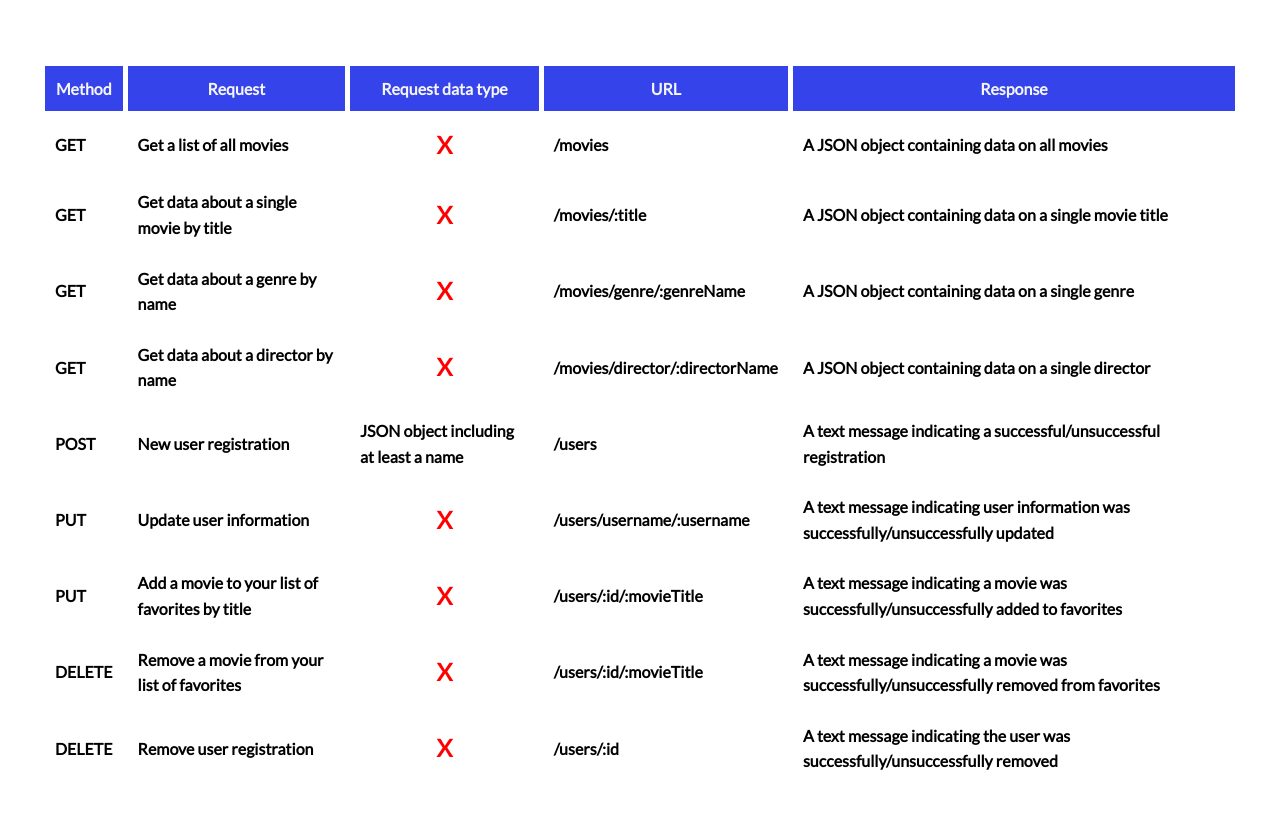
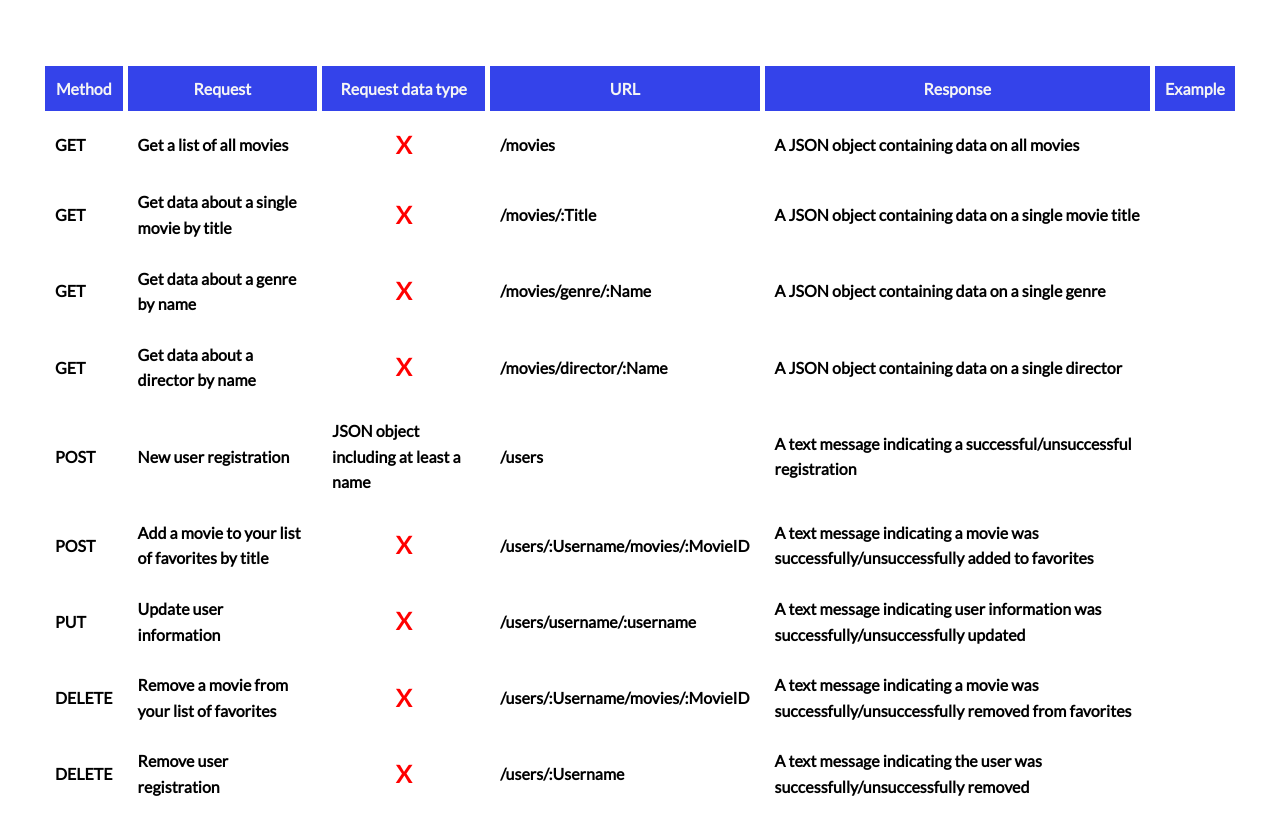
Before and after one commit to MajestysFiend/myFlix-API, a website: page public/documentation.html in a window 1280 px wide. Shown: the part 428-1251 px from the top of the page. Before the commit the page ends 1225 px from the top, so only its background shows below. Drawn offline with Linux system fonts and the light colour scheme; a web font is replaced by a local one.

Commit message:
Update documentation.html

```diff
--- a/public/documentation.html
+++ b/public/documentation.html
@@ -5,7 +5,7 @@
         <meta charset="UTF-8">
         <meta http-equiv="X-UA-Compatible" content="IE=edge">
         <meta name="viewport" content="width=device-width, initial-scale=1.0">
-        <title>Achievement 2 Project</title>
+        <title>myFlix Documentation</title>
         <link rel="preconnect" href="https://fonts.googleapis.com">
         <link rel="preconnect" href="https://fonts.gstatic.com" crossorigin>
         <link href="https://fonts.googleapis.com/css2?family=Climate+Crisis&family=Lato&display=swap" rel="stylesheet">
@@ -26,6 +26,7 @@
                 <th>Request data type</th>
                 <th>URL</th>
                 <th>Response</th>
+                <th>Example</th>
             </tr>
             <tr>
                 <td>GET</td>
@@ -38,21 +39,21 @@
                 <td>GET</td>
                 <td>Get data about a single movie by title</td>
                 <td class="none">X</td>
-                <td>/movies/:title</td>
+                <td>/movies/:Title</td>
                 <td>A JSON object containing data on a single movie title</td>
             </tr>
             <tr>
                 <td>GET</td>
                 <td>Get data about a genre by name</td>
                 <td class="none">X</td>
-                <td>/movies/genre/:genreName</td>
+                <td>/movies/genre/:Name</td>
                 <td>A JSON object containing data on a single genre</td>
             </tr>
             <tr>
                 <td>GET</td>
                 <td>Get data about a director by name</td>
                 <td class="none">X</td>
-                <td>/movies/director/:directorName</td>
+                <td>/movies/director/:Name</td>
                 <td>A JSON object containing data on a single director</td>
             </tr>
             <tr>
@@ -63,6 +64,13 @@
                 <td>A text message indicating a successful/unsuccessful registration</td>
             </tr>
             <tr>
+                <td>POST</td>
+                <td>Add a movie to your list of favorites by title</td>
+                <td class="none">X</td>
+                <td>/users/:Username/movies/:MovieID</td>
+                <td>A text message indicating a movie was successfully/unsuccessfully added to favorites</td>
+            </tr>
+            <tr>
                 <td>PUT</td>
                 <td>Update user information</td>
                 <td class="none">X</td>
@@ -70,24 +78,17 @@
                 <td>A text message indicating user information was successfully/unsuccessfully updated</td>
             </tr>
             <tr>
-                <td>PUT</td>
-                <td>Add a movie to your list of favorites by title</td>
-                <td class="none">X</td>
-                <td>/users/:id/:movieTitle</td>
-                <td>A text message indicating a movie was successfully/unsuccessfully added to favorites</td>
-            </tr>
-            <tr>
                 <td>DELETE</td>
                 <td>Remove a movie from your list of favorites</td>
                 <td class="none">X</td>
-                <td>/users/:id/:movieTitle</td>
+                <td>/users/:Username/movies/:MovieID</td>
                 <td>A text message indicating a movie was successfully/unsuccessfully removed from favorites</td>
             </tr>
             <tr>
                 <td>DELETE</td>
                 <td>Remove user registration</td>
                 <td class="none">X</td>
-                <td>/users/:id</td>
+                <td>/users/:Username</td>
                 <td>A text message indicating the user was successfully/unsuccessfully removed</td>
             </tr>
 
```
